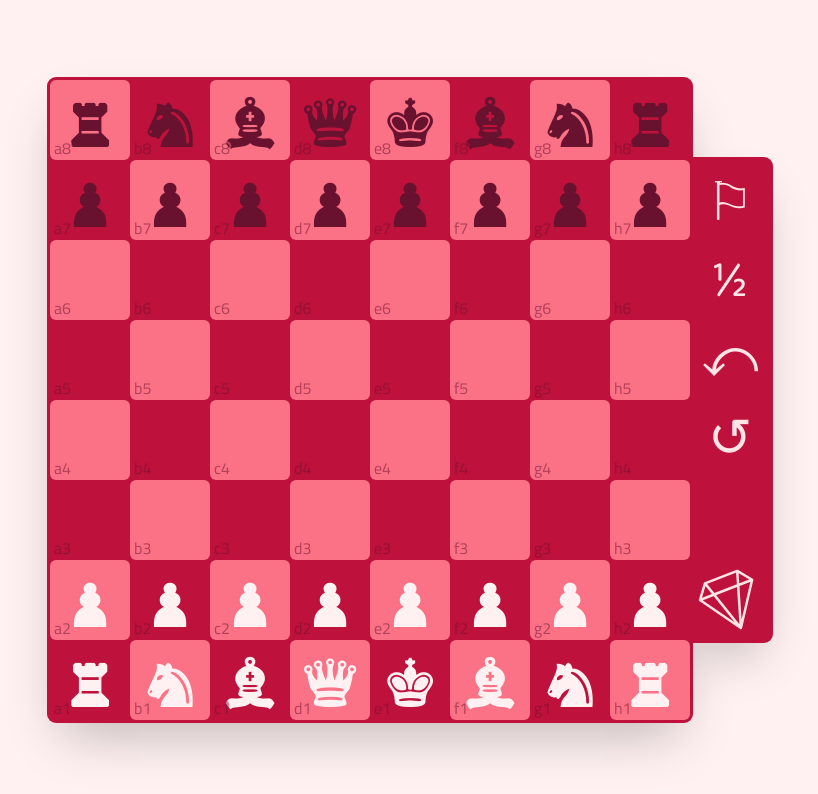
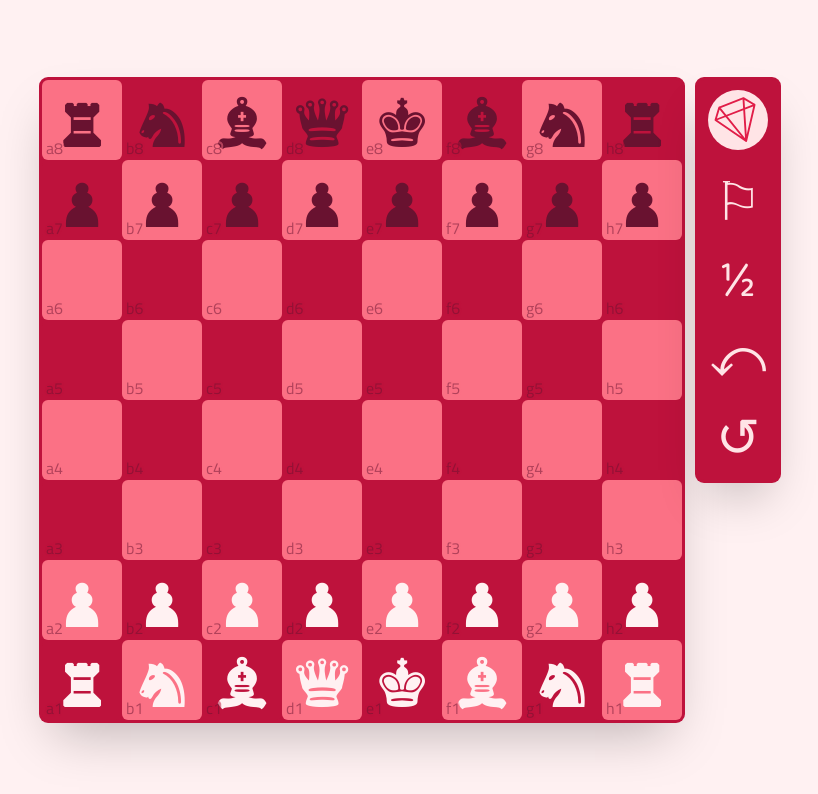
Before and after one commit to rubytree33/rubytree33.github.io, a Next.js app: page /chess in a window 1280 px wide. Shown: the top 794 px of the page, without its empty margins (230-1048 px from the left). Built offline with nearby package versions, Linux system fonts and the light colour scheme.

Commit message:
feat(chess): detach and redesign sidebar

```diff
--- a/src/pages/chess.tsx
+++ b/src/pages/chess.tsx
@@ -195,9 +195,7 @@ const Page: NextPage = () => {
     y?: number
   }) => {
     return (
-      <button
-        onClick={e => { e.stopPropagation(); dispatch(payload) }}
-      >
+      <button onClick={e => { e.stopPropagation(); dispatch(payload) }}>
         <svg viewBox='0 0 24 24' className='[&_*]:overflow-visible'>
           <text x='50%' y={`${55+y}%`} height='100%' dominantBaseline='middle' textAnchor='middle'
             className='fill-ruby-100'
@@ -213,7 +211,7 @@ const Page: NextPage = () => {
     return (
       <div className={`
         ${className}
-        rounded-md portrait:rounded-t-none landscape:rounded-l-none
+        rounded-md
         ring ring-ruby-700 ring-offset-0
         bg-ruby-700
         relative z-10
@@ -222,15 +220,20 @@ const Page: NextPage = () => {
         [&>:hover]:opacity-70
         shadow-2xl
       `}>
+        <Link href='/' className='h-full'>
+          <Logo alt='back'
+            className='
+              h-full w-full scale-75
+              overflow-visible
+              [&_circle]:fill-ruby-100 [&_path]:stroke-ruby-600
+            '
+          />
+        </Link>
         {/* zero-width space U+200B prevents text display error */}
         <SidebarButton text={'\u200b⚐'} y={5} payload={conclude(turnWB(GameResult.BlackWins, GameResult.WhiteWins))} />
         <SidebarButton text='½' payload={conclude(GameResult.Stalemate)} />
         <SidebarButton text='⤺' payload={undoMove()} />
         <SidebarButton text='↺' payload={restart()} />
-        <div />  {/* empty square */}
-        <Link href='/' className='h-full'>
-          <Logo alt='back' className='h-full w-full [&_circle]:fill-transparent [&_path]:stroke-ruby-100' />
-        </Link>
       </div>
     )
   }
@@ -238,12 +241,12 @@ const Page: NextPage = () => {
   const ChessboardAndSidebar: Component = () => {
     return (
       <div className='
-        flex items-center
-         portrait:w-[80vmin]  portrait:h-[90vmin]  portrait:flex-col
-        landscape:w-[90vmin] landscape:h-[80vmin] landscape:flex-row
+        flex
+         portrait:w-[80vmin]  portrait:h-[90vmin]  portrait:flex-col  portrait:items-center
+        landscape:w-[90vmin] landscape:h-[80vmin] landscape:flex-row landscape:items-start
       '>
-        <Chessboard className='basis-[calc(8/9*100%)] aspect-square' />
-        <Sidebar className='basis-[calc(1/9*100%)]' />
+        <Chessboard className='basis-[calc(8/9*100%)] portrait:-translate-y-2 landscape:-translate-x-2 aspect-square' />
+        <Sidebar    className='basis-[calc(1/9*100%)]  portrait:translate-y-2  landscape:translate-x-2' />
       </div>
     )
   }
```
